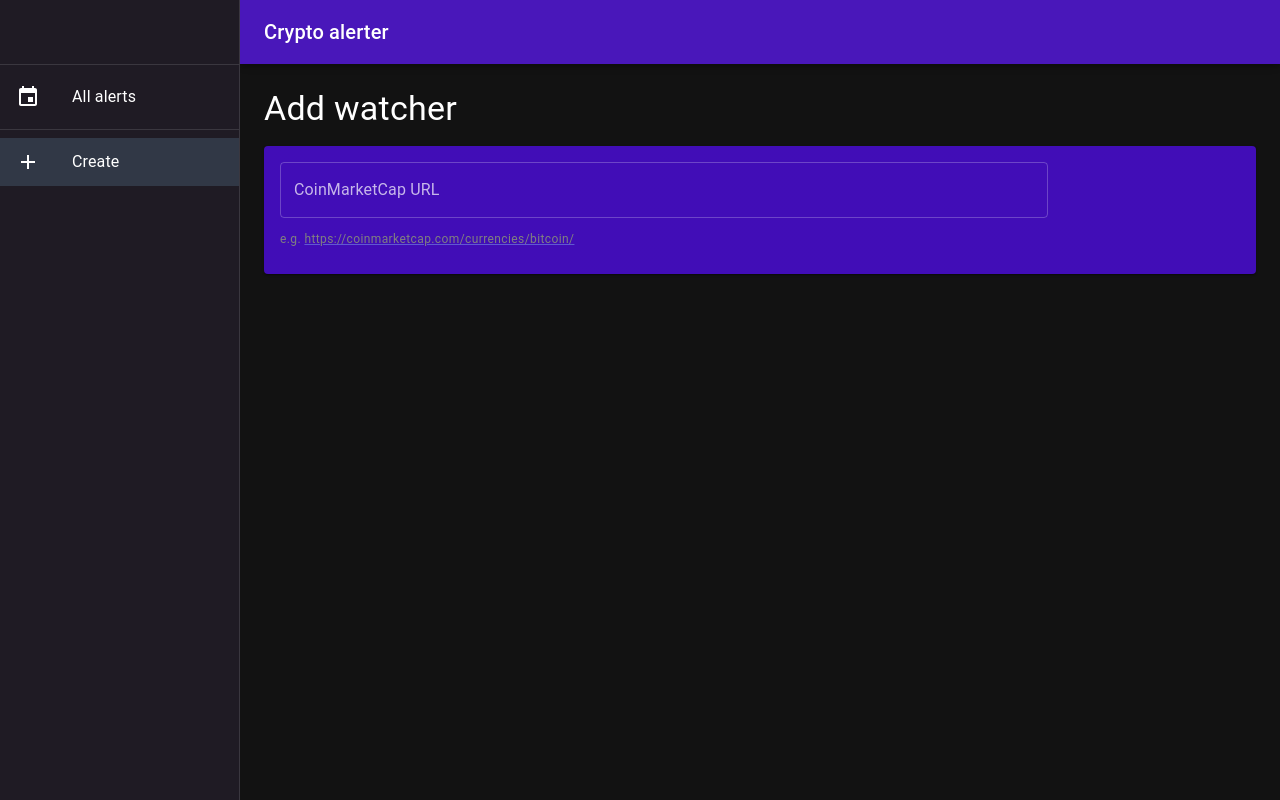
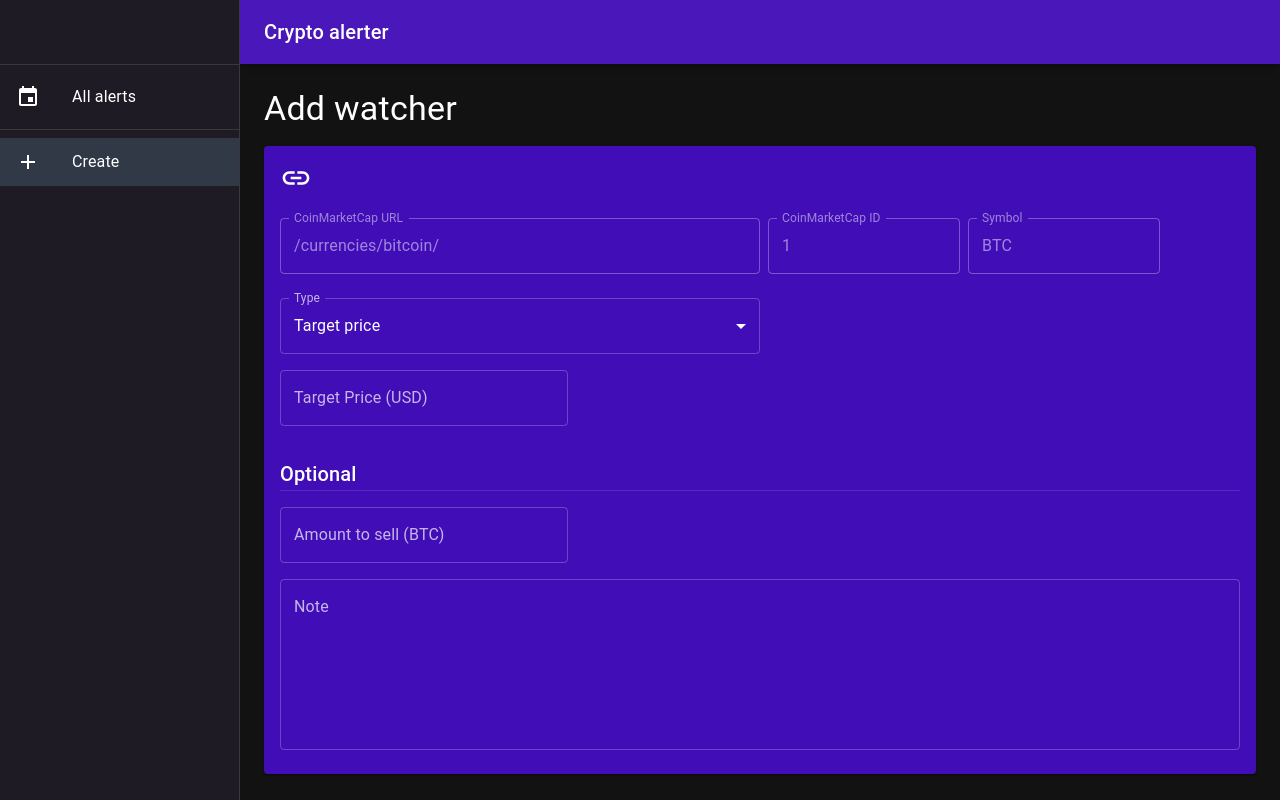
Before and after one commit to konytech/cryptoalerter, a React (Create React App) app in the folder client/: page / in a window 1280 px wide. Built offline with nearby package versions, Linux system fonts and the light colour scheme.

Commit message:
Add alert types selection

```diff
--- a/client/src/components/Watchers/AddWatcher.tsx
+++ b/client/src/components/Watchers/AddWatcher.tsx
@@ -1,20 +1,36 @@
-import { Box, Card, CardContent, Typography, TextField, Alert, Link, LinearProgress } from '@mui/material';
+import { Box, Card, CardContent, Typography, TextField, Alert, Link, LinearProgress, Divider } from '@mui/material';
+import { FormControl, InputLabel, Select, MenuItem } from '@mui/material';
 import React, { useState, useEffect } from 'react';
 import theme from '../../theme';
 import { getCoinInfo } from '../../api/API'
 import { AxiosError, AxiosResponse } from 'axios';
+import LinkIcon from '@mui/icons-material/Link';
+
+const enum AlertType {
+  TargetPrice = 10,
+  TargetPositivePercentage = 20,
+  TargetNegativePercentage = 30
+}
 
 type Props = {
   addWatcher: (e: React.FormEvent, formData: Watcher | any) => void;
 }
 
 const AddWatcher: React.FC<Props> = ({ addWatcher }) => {
-  const [watcher, setWatcher] = useState<Watcher>();
+  const [watcher, setWatcher] = useState<Watcher>({
+    // TODO DEV ONLY
+    coinInfo: {
+      cmcId: 1,
+      url: "https://coinmarketcap.com/currencies/bitcoin/",
+      symbol: "BTC"
+    }
+  });
   const [cmcUrlState, setCmcUrlState] = useState({
-    hidden: false,
+    hidden: true, // TODO DEV ONLY
     loading: false,
     errorMessage: ""
   });
+  const [alertType, setAlertType] = useState(AlertType.TargetPrice);
 
   useEffect(() => {
     console.log('[useEffect] Watcher: ', watcher);
@@ -44,12 +60,17 @@ const AddWatcher: React.FC<Props> = ({ addWatcher }) => {
     }
   }
 
+  const onAlertTypeChange = (type: number) => {
+    setAlertType(type);
+  }
+
   return (
     <Box>
       <Typography variant="h4" sx={{ marginBottom: '16px' }}>Add watcher</Typography>
       <Card sx={{ width: { xl: '50%' }, backgroundColor: theme.colors.fourth }}>
         <CardContent>
-          {!cmcUrlState.hidden && <Box>
+          {!cmcUrlState.hidden &&
+            <Box>
               <Box>
                 <TextField sx={{ width: { xs: '100%', md: '80%' }, marginBottom: "8px" }}
                   label="CoinMarketCap URL"
@@ -69,14 +90,21 @@ const AddWatcher: React.FC<Props> = ({ addWatcher }) => {
               {cmcUrlState.errorMessage && <Box sx={{ marginTop: '8px' }}>
                 <Alert severity="error" onClose={() => setCmcUrlState(x => { return { ...x, errorMessage: "" } })}>{cmcUrlState.errorMessage}</Alert>
               </Box>}
-          </Box>}
-          {watcher && <Box>
-            <TextField sx={{ width: { xs: '100%', md: '80%' }, marginBottom: "16px" }}
+            </Box>
+          }
+          {watcher &&
+            <Box>
+              <Box sx={{ width: '56px', height: '56px' }}>
+                <Link href={watcher.coinInfo.url} target="_blank" rel="noreferrer">
+                  <LinkIcon sx={{ color: 'white', width: '32px', height: '32px' }} />
+                </Link>
+              </Box>
+              <TextField sx={{ width: { xs: '100%', md: '50%' }, marginBottom: "16px", marginRight: "8px" }}
                 label="CoinMarketCap URL"
                 value={watcher.coinInfo.url.replace("https://coinmarketcap.com", "")}
                 disabled
+                color='success'
               />
-            <Box>
               <TextField sx={{ width: { xs: '45%', md: '20%' }, marginBottom: "8px", marginRight: "8px" }}
                 label="CoinMarketCap ID"
                 value={watcher.coinInfo.cmcId}
@@ -87,8 +115,48 @@ const AddWatcher: React.FC<Props> = ({ addWatcher }) => {
                 value={watcher.coinInfo.symbol}
                 disabled
               />
+              <Box sx={{ marginTop: '8px' }}>
+                <FormControl sx={{ width: { xs: '100%', md: '50%' } }}>
+                  <InputLabel>Type</InputLabel>
+                  <Select
+                    id="type-select"
+                    value={alertType}
+                    label="Type"
+                    onChange={e => onAlertTypeChange(+e.target.value)}
+                  >
+                    <MenuItem value={AlertType.TargetPrice}>Target price</MenuItem>
+                    <MenuItem value={AlertType.TargetPositivePercentage}>Target positive percentage</MenuItem>
+                    <MenuItem value={AlertType.TargetNegativePercentage}>Target negative percentage</MenuItem>
+                  </Select>
+                </FormControl>
               </Box>
-          </Box>}
+            </Box>
+          }
+          <Box sx={{ marginTop: '16px' }}>
+            {alertType === AlertType.TargetPrice &&
+              <TextField sx={{ width: { xs: '45%', md: '30%' } }}
+                label="Target Price (USD)"
+                type="number"
+              />
+            }
+          </Box>
+          <Box sx={{ marginTop: '32px' }}>
+            <Typography variant="h6">Optional</Typography>
+            <Divider sx={{ marginBottom: '16px' }} />
+            <TextField sx={{ width: { xs: '45%', md: '30%' } }}
+              label={`Amount to sell (${watcher.coinInfo.symbol})`}
+              type="number"
+            />
+            <Box sx={{ marginTop: '16px' }}>
+              <TextField fullWidth
+                label="Note"
+                type="text"
+                multiline
+                rows={6}
+                maxRows={24}
+              />
+            </Box>
+          </Box>
           {/* <FormControl onSubmit={(e) => addWatcher(e, formData)}>
               <Box>
                 <TextField sx={{ width: { xs: '100%', md: '80%' }, marginBottom: "8px" }}
```
Lines whose indentation alone changed are shown as unchanged.
